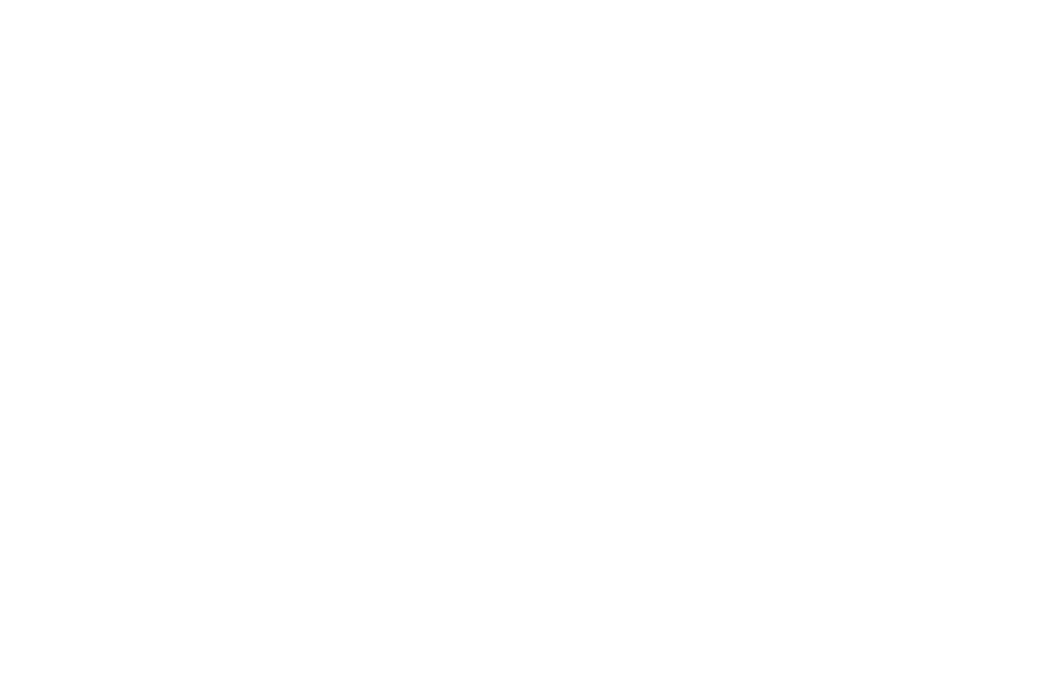
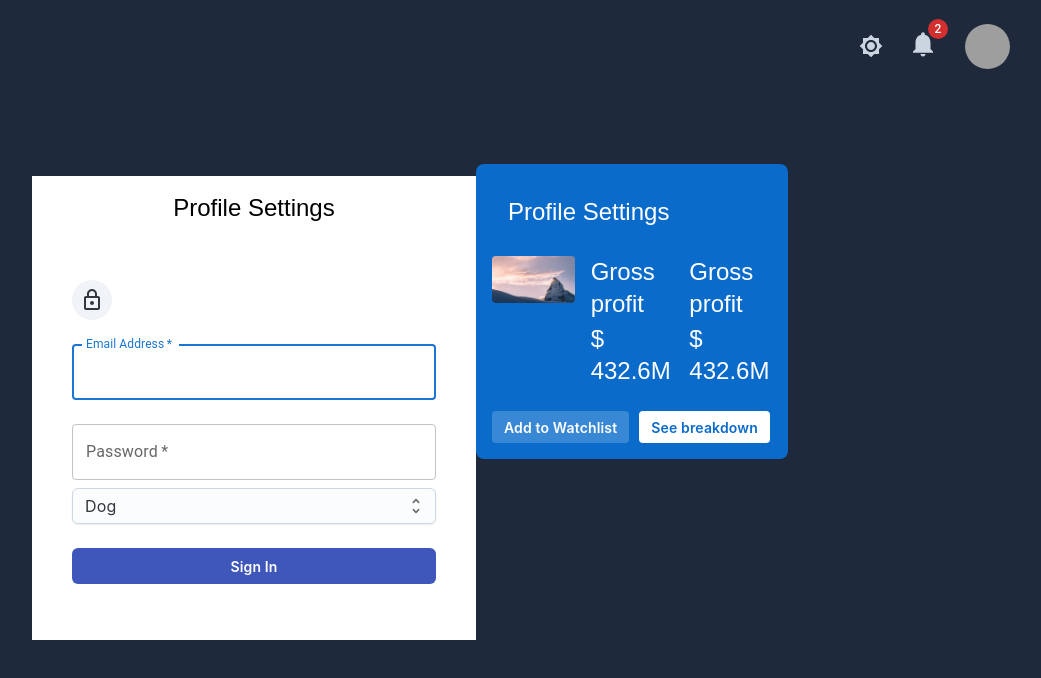
Before and after one commit to MohamedAhmed12/ovioo-saas, a Next.js app in the folder client/: page /dashboard/profile in a window 1280 px wide. Before the commit this address had no page. Shown: the top 678 px of the page, without its empty margins (230-1271 px from the left). Built offline with nearby package versions, Linux system fonts and the light colour scheme; grey boxes are pictures that could not be loaded; a web font is replaced by a local one.

Commit message:
feat(fe-profile) implement profile page

```diff
--- /dev/null
+++ b/client/src/app/dashboard/profile/page.tsx
@@ -0,0 +1,132 @@
+'use client';
+
+import '@/styles/app/profile/profile.scss';
+import Avatar from '@mui/joy/Avatar';
+import Box from '@mui/joy/Box';
+import Card from '@mui/joy/Card';
+import CardContent from '@mui/joy/CardContent';
+import Button from '@mui/joy/Button';
+import CardActions from '@mui/joy/CardActions';
+import CardHeader from '@mui/material/CardHeader';
+import AspectRatio from '@mui/joy/AspectRatio';
+import Image from 'next/image';
+import CssBaseline from '@mui/material/CssBaseline';
+import TextField from '@mui/material/TextField';
+import Link from '@mui/material/Link';
+import Grid from '@mui/material/Grid';
+import Typography from '@mui/material/Typography';
+import LockOutlinedIcon from '@mui/icons-material/LockOutlined';
+import Container from '@mui/material/Container';
+import Select from '@mui/joy/Select';
+import Option from '@mui/joy/Option';
+
+export default function Profile() {
+  const handleSubmit = (event: React.FormEvent<HTMLFormElement>) => {
+    event.preventDefault();
+    const data = new FormData(event.currentTarget);
+    console.log({
+      email: data.get('email'),
+      password: data.get('password'),
+    });
+  };
+  return (
+    <div className="profilepage  flex flex-col lg:flex-row">
+      <div className="profilecard bg-white mt-8 flex flex-col items-center mb-6">
+        <Container  component="main" maxWidth="xs">
+          <CardHeader title="Profile Settings " />
+          <CssBaseline />
+          <Box className="box pr-10 pl-10 pt-10 pb-10 bg-secondary  ">
+            <Avatar>
+              <LockOutlinedIcon />
+            </Avatar>
+            <Box
+              component="form"
+              onSubmit={handleSubmit}
+              noValidate
+              sx={{ mt: 1 }}
+            >
+              <TextField
+                margin="normal"
+                required
+                fullWidth
+                id="email"
+                label="Email Address"
+                name="email"
+                autoComplete="email"
+                autoFocus
+              />
+              <TextField
+                margin="normal"
+                required
+                fullWidth
+                name="password"
+                label="Password"
+                type="password"
+                id="password"
+                autoComplete="current-password"
+              />
+              <Select defaultValue="dog">
+                <Option value="dog">Dog</Option>
+                <Option value="cat">Cat</Option>
+              </Select>
+              <Button
+                type="submit"
+                fullWidth
+                variant="solid"
+                sx={{ mt: 3, mb: 2 }}
+              >
+                Sign In
+              </Button>
+            </Box>
+          </Box>
+        </Container>
+      </div>
+      <div className="securitycard object-cover justify-between pt-5 ">
+        <Card
+          className="object-scale-down"
+          variant="solid"
+          color="primary"
+          invertedColors
+        >
+          <CardHeader title="Profile Settings" />
+          <CardContent className="main" orientation="horizontal">
+            <CardContent className="card1 ">
+              <AspectRatio className=" ">
+                <Image
+                  src="/images/smile.jpg"
+                  alt="smile"
+                  width={500}
+                  height={500}
+                />
+              </AspectRatio>
+            </CardContent>
+            <CardContent>
+              <Typography component="h1" variant="h5">
+                Gross profit
+              </Typography>
+              <Typography component="h1" variant="h5">
+                $ 432.6M
+              </Typography>
+            </CardContent>
+            <CardContent>
+              <Typography component="h1" variant="h5">
+                Gross profit
+              </Typography>
+              <Typography component="h1" variant="h5">
+                $ 432.6M
+              </Typography>
+            </CardContent>
+          </CardContent>
+          <CardActions>
+            <Button variant="soft" size="sm">
+              Add to Watchlist
+            </Button>
+            <Button variant="solid" size="sm">
+              See breakdown
+            </Button>
+          </CardActions>
+        </Card>
+      </div>
+    </div>
+  );
+}
--- /dev/null
+++ b/client/src/styles/app/profile/profile.scss
@@ -0,0 +1,37 @@
+.profilepage {
+  .profilecard {
+    color: black;
+    .MuiContainer-root {
+      max-width: 444px;
+      padding: 0%;
+      .MuiCardHeader-root {
+        .MuiCardHeader-content {
+          text-align: center;
+          color: black !important;
+        }
+      }
+      .box {
+        .MuiAvatar-root{
+          align-items: center;
+        }
+        .MuiBox-root {
+          .MuiButton-root {
+            background-color: #3f56ba;
+            border-color: #3f56ba;
+            color: #fff;
+          }
+        }
+      }
+    }
+  }
+  .securitycard {
+    .MuiCard-root {
+      .MuiCardHeader-root {
+      }
+      .MuiCardContent-root {
+      }
+      .MuiCardActions-root {
+      }
+    }
+  }
+}
```
